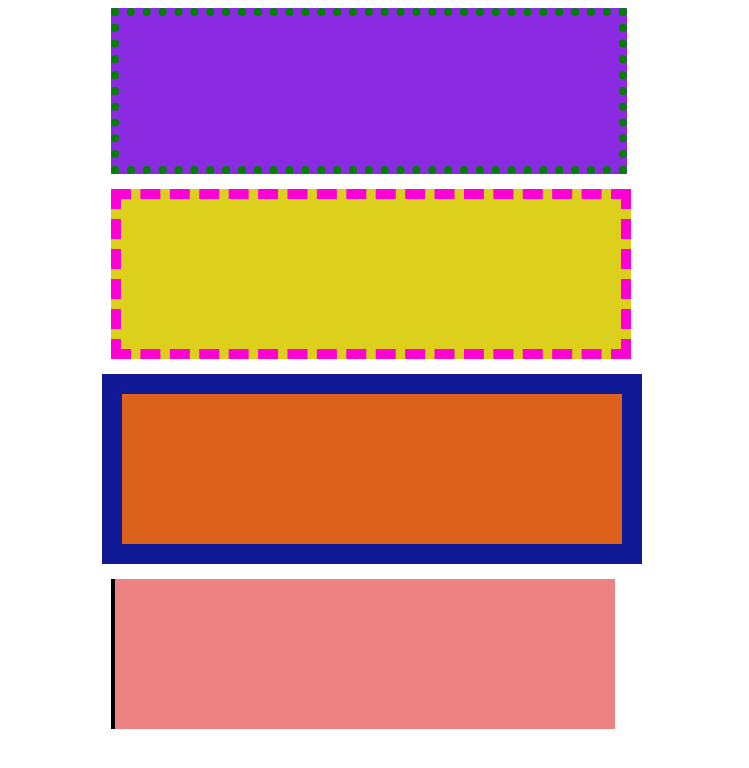
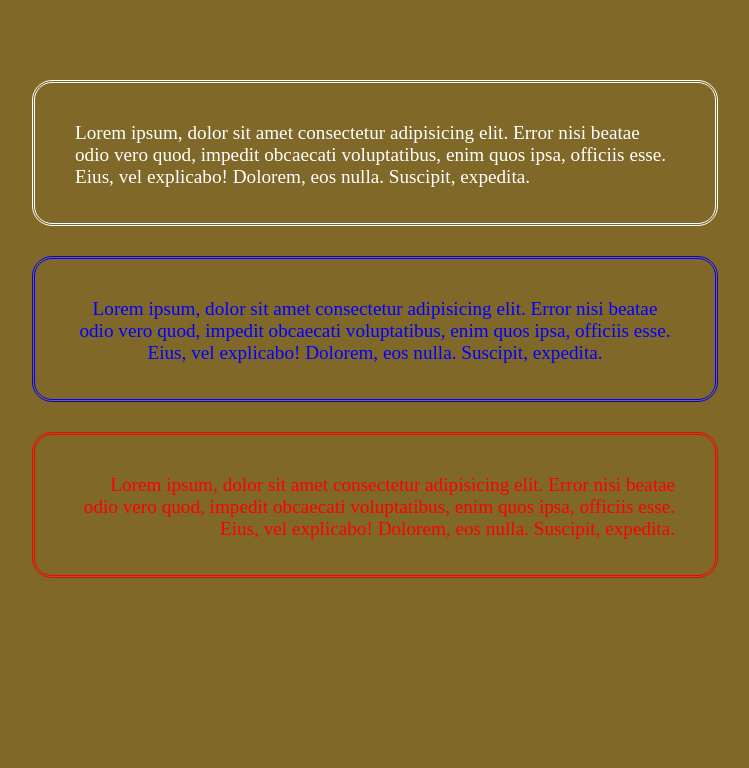
Before and after one commit to papapyc/dz_3, a plain HTML site: page index.html in a window 1280 px wide. Shown: the whole page, without its empty margins (276-1025 px from the left). Drawn offline with Linux system fonts and the light colour scheme.

Commit message:
Add files via upload

```diff
--- a/index.html
+++ b/index.html
@@ -7,12 +7,33 @@
     <title>Document</title>
     <link rel="stylesheet" href="style.css" />
   </head>
-  <body>
-    <div class="conteiner">
-      <div class="square_1"></div>
-      <div class="square_2"></div>
-      <div class="square_3"></div>
-      <div class="square_4"></div>
+  <body style="background-color: rgb(128, 104, 41)">
+    <div>
+      <div class="block_1">
+
+      <p style="color: rgb(255, 255, 255); text-align: left; font-size: larger">
+        Lorem ipsum, dolor sit amet consectetur adipisicing elit. Error nisi
+        beatae odio vero quod, impedit obcaecati voluptatibus, enim quos ipsa,
+        officiis esse. Eius, vel explicabo! Dolorem, eos nulla. Suscipit,
+        expedita.
+      </div>
+      </p>
+      <div class="block_2">
+        <p style="color: blue; text-align: center; font-size: larger">
+          Lorem ipsum, dolor sit amet consectetur adipisicing elit. Error nisi
+          beatae odio vero quod, impedit obcaecati voluptatibus, enim quos ipsa,
+          officiis esse. Eius, vel explicabo! Dolorem, eos nulla. Suscipit,
+          expedita.
+        </p>
+      </div>
+      <div class="block_3">
+        <p style="color: red; text-align: right; font-size: larger">
+          Lorem ipsum, dolor sit amet consectetur adipisicing elit. Error nisi
+          beatae odio vero quod, impedit obcaecati voluptatibus, enim quos ipsa,
+          officiis esse. Eius, vel explicabo! Dolorem, eos nulla. Suscipit,
+          expedita.
+        </p>
+      </div>
     </div>
   </body>
 </html>
--- a/style.css
+++ b/style.css
@@ -1,39 +1,27 @@
-.container {
-  margin-top: 115px;
-  padding-top: 20px;
-  width: 500px;
-  height: 150px;
-  background-color: rgb(119, 62, 194);
+.block_1 {
+  width: 600px;
+  height: 100px;
+  border: double white;
+  padding: 20px 40px;
+  margin-top: 80px;
+  margin-left: 300px;
+  border-radius: 20px;
 }
-.square_1 {
-  width: 500px;
-  height: 150px;
-  border: 8px dotted green;
-  background-color: blueviolet;
-  margin-bottom: 15px;
-  margin-left: 30%;
+.block_2{
+  width: 600px;
+  height: 100px;
+  border: double blue;
+  padding: 20px 40px;
+  margin-left: 300px;
+  margin-top: 30px;
+  border-radius: 20px;
 }
-.square_2 {
-  width: 500px;
-  height: 150px;
-  border: 10px dashed rgb(255, 0, 212);
-  margin-bottom: 15px;
-  margin-left: 30%;
-  background-color: rgb(221, 208, 28);
+.block_3{
+  width: 600px;
+  height: 100px;
+  border: double red;
+  padding: 20px 40px;
+  margin-top: 30px;
+  margin-left: 300px;
+  border-radius: 20px;
 }
-.square_3 {
-  width: 500px;
-  height: 150px;
-  border: 20px solid rgb(16, 25, 150);
-  margin-bottom: 15px;
-  margin-left: 29.3%;
-  background-color: rgb(221, 99, 28);
-}
-.square_4 {
-  width: 500px;
-  height: 150px;
-  border-left: 4px solid rgb(0, 0, 0);
-  margin-bottom: 15px;
-  margin-left: 30%;
-  background-color: rgba(221, 28, 28, 0.548);
-}
```
